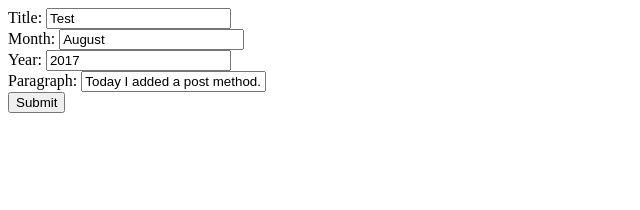
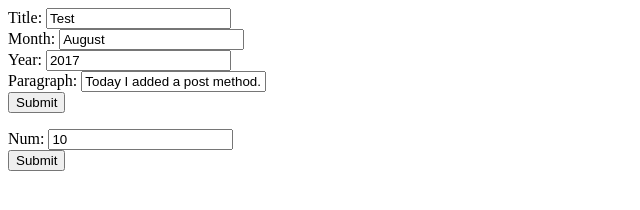
Before and after one commit to jayshrivastava/ActivitiesLog, a website: page public/post.html in a window 1280 px wide. Shown: the whole page, without its empty margins (0-640 px from the left). Drawn offline with Linux system fonts and the light colour scheme.

Commit message:
added redirect to post method. working on calling the delete method from xmlhttp

```diff
--- a/public/index.html
+++ b/public/post.html
@@ -19,6 +19,13 @@
 
   </div>
 
+  <div class = "DeletePane">
+    <form method = "delete" action="/deleteEntry">
+      Num: <input type="number" name="Num" value="10"><br>
+      <input type="submit" value="Submit">
+    </form>
+
+  </div>
 
 
 </body>
```
Also changed, not shown: server.js (+17 -3 lines), public/blog.html (added), 1 other file.
